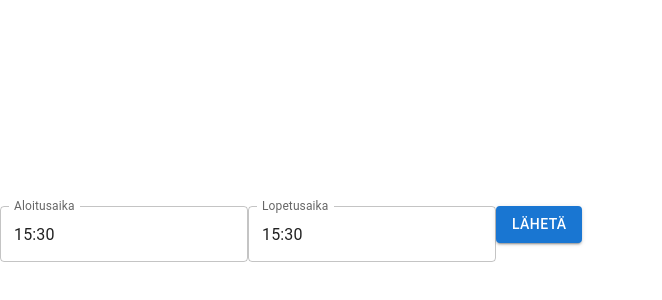
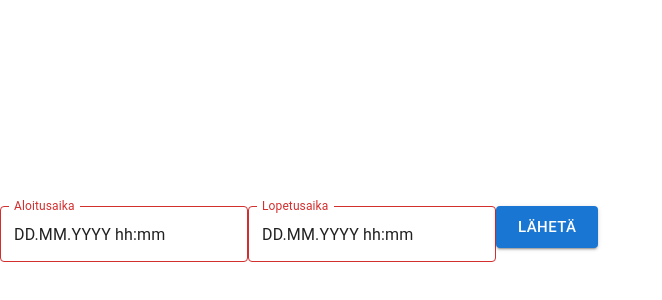
Before and after one commit to Gittivelhot/work-calculator-front, a React (Vite) app: page / in a window 1280 px wide. Shown: the part 166-466 px from the top of the page, without its empty margins (0-662 px from the left). Built offline with nearby package versions, Linux system fonts and the light colour scheme.

Commit message:
Changed input fields and added some testing functionality to button

```diff
--- a/src/App.jsx
+++ b/src/App.jsx
@@ -2,31 +2,45 @@ import * as React from 'react';
 import dayjs from 'dayjs';
 import { AdapterDayjs } from '@mui/x-date-pickers/AdapterDayjs';
 import { LocalizationProvider } from '@mui/x-date-pickers/LocalizationProvider';
-import { TimeField } from '@mui/x-date-pickers/TimeField';
 import Button from '@mui/material/Button';
+import { DateTimePicker } from '@mui/x-date-pickers/DateTimePicker';
+import 'dayjs/locale/fi';
+
+
 
 function App() {
 
-  const [startTime, setStartTime] = React.useState(dayjs('2022-04-17T15:30'));
-  const [endTime, setEndTime] = React.useState(dayjs('2022-04-17T15:30'));
+  const locales = ['fi'];
+  const [startTime, setStartTime] = React.useState(dayjs(''));
+  const [endTime, setEndTime] = React.useState(dayjs(''));
 
   return (
     <>
-      <LocalizationProvider dateAdapter={AdapterDayjs}>
-        <TimeField
+      <LocalizationProvider dateAdapter={AdapterDayjs} adapterLocale='fi'>
+      <DateTimePicker
           label="Aloitusaika"
-          format="HH:mm"
+          viewRenderers={{
+            hours: null,
+            minutes: null,
+            seconds: null,
+          }}
           value={startTime}
           onChange={(newValue) => setStartTime(newValue)}
         />
-        <TimeField
+        <DateTimePicker
           label="Lopetusaika"
-          format="HH:mm"
+          viewRenderers={{
+            hours: null,
+            minutes: null,
+            seconds: null,
+          }}
           value={endTime}
           onChange={(newValue) => setEndTime(newValue)}
         />
       </LocalizationProvider>
-      <Button variant="contained" >Lähetä</Button>
+      <Button variant="contained" size="large" onClick={() => {
+    alert(endTime);
+  }}>Lähetä</Button>
     </>
   )
 }
--- /dev/null
+++ b/src/HourCalculator.jsx
@@ -0,0 +1,4 @@
+function HourCalculator() {
+
+}
+export default HourCalculator;
```
